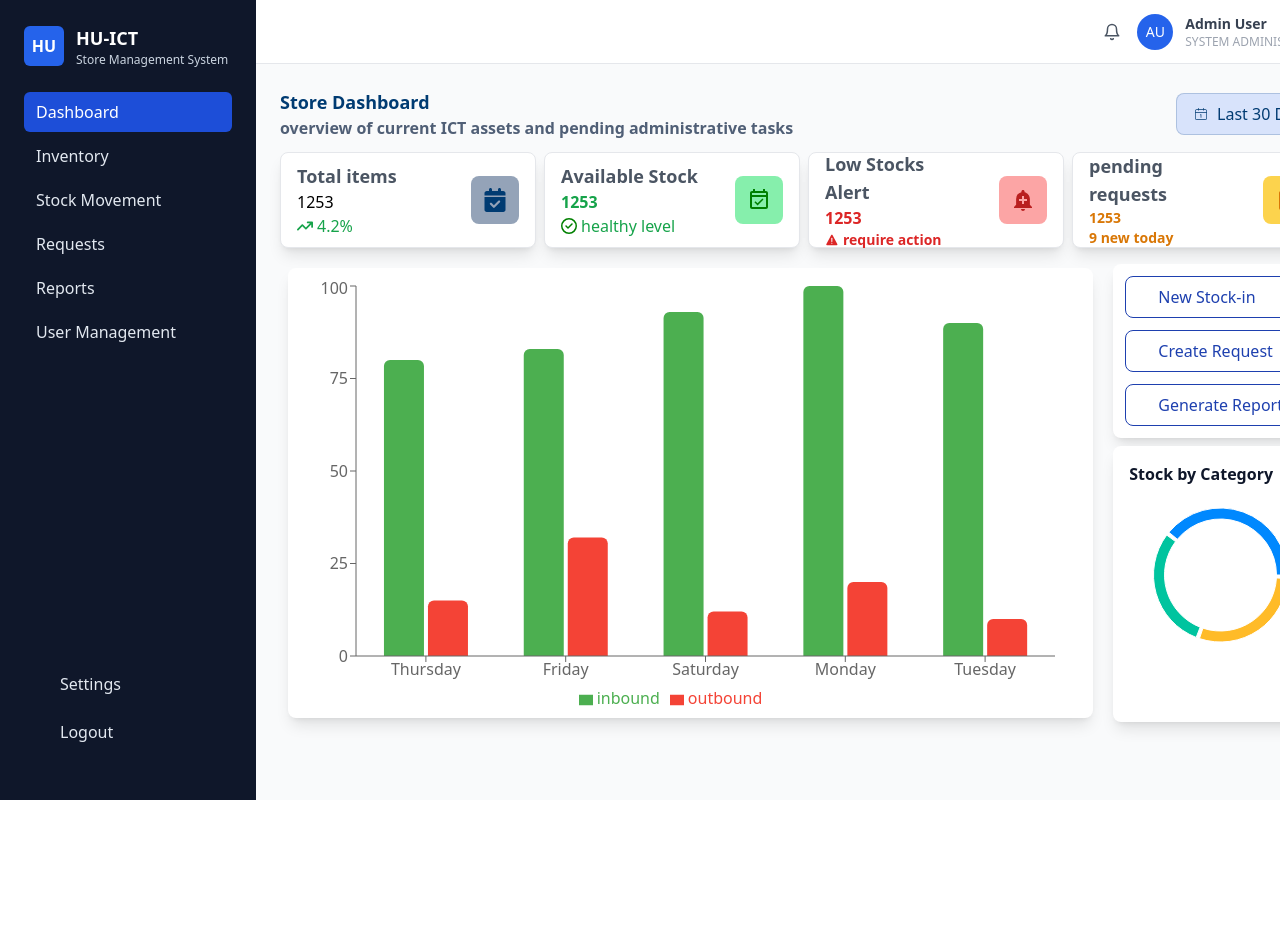
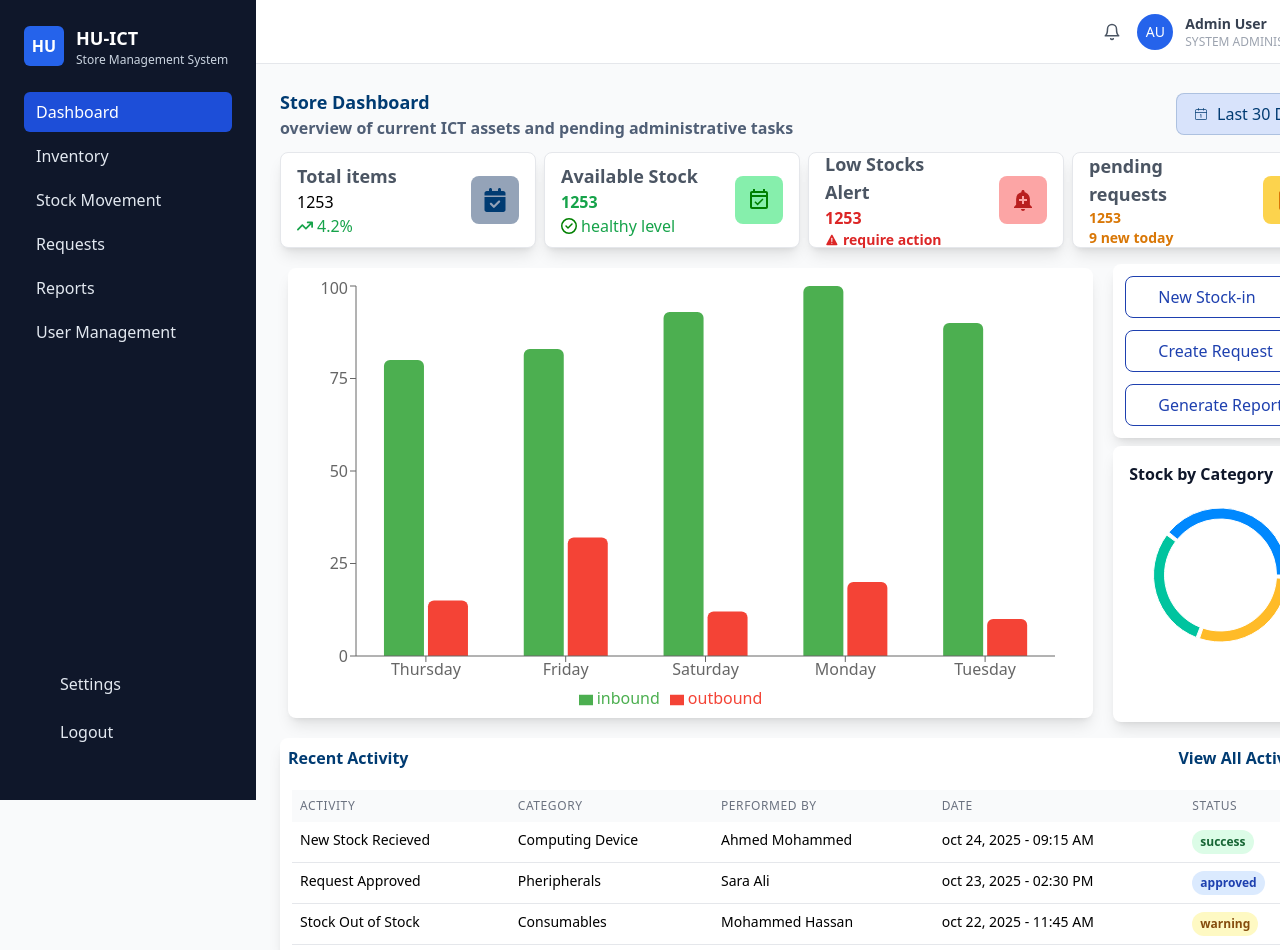
Before and after one commit to mesfin61/HU-ICD-Store-Management-system, a React app in the folder frontend/: page / in a window 1280 px wide. Shown: the top 950 px of the page. Before the commit the page ends 800 px from the top, so only its background shows below. Built offline with nearby package versions, Linux system fonts and the light colour scheme; the HTML template or start-up script is replaced by a standard one.

Commit message:
recent activities card added

```diff
--- /dev/null
+++ b/frontend/src/components/dashboard/RecentActivities.jsx
@@ -0,0 +1,90 @@
+import React from "react";
+import { Link } from "react-router-dom";
+
+const activities = [
+  {
+    activity: "New Stock Recieved",
+    category: "Computing Device",
+    performedBy: "Ahmed Mohammed",
+    Date: "oct 24, 2025 - 09:15 AM",
+    status: "success",
+  },
+  {
+    activity: "Request Approved",
+    category: "Pheripherals",
+    performedBy: "Sara Ali",
+    Date: "oct 23, 2025 - 02:30 PM",
+    status: "approved",
+  },
+  {
+    activity: "Stock Out of Stock",
+    category: "Consumables",
+    performedBy: "Mohammed Hassan",
+    Date: "oct 22, 2025 - 11:45 AM",
+    status: "warning",
+  },
+];
+
+function RecentActivities() {
+  return (
+    <div className="flex flex-col mb-2 bg-white shadow-lg rounded-lg gap-2">
+      <div className="flex flex-row justify-between items-center px-2 pt-2">
+        <h2 className="font-bold text-primary">Recent Activity</h2>
+        <Link className="text-primary no-underline hover:underline font-bold">
+          View All Activities
+        </Link>
+      </div>
+      <div className="p-3 justify-between overflow-x-auto">
+        <table className="w-full min-w-[640px] table-auto text-sm">
+          <thead>
+            <tr className="bg-gray-50">
+              <th className="text-left p-2 text-xs font-medium text-gray-500 uppercase tracking-wider">
+                Activity
+              </th>
+              <th className="text-left p-2 text-xs font-medium text-gray-500 uppercase tracking-wider">
+                Category
+              </th>
+              <th className="text-left p-2 text-xs font-medium text-gray-500 uppercase tracking-wider">
+                Performed By
+              </th>
+              <th className="text-left p-2 text-xs font-medium text-gray-500 uppercase tracking-wider">
+                Date
+              </th>
+              <th className="text-left p-2 text-xs font-medium text-gray-500 uppercase tracking-wider">
+                Status
+              </th>
+            </tr>
+          </thead>
+          <tbody>
+            {activities.map((activity, index) => (
+              <tr
+                key={index}
+                className="border-b even:bg-white hover:bg-gray-50"
+              >
+                <td className="p-2 align-top">{activity.activity}</td>
+                <td className="p-2 align-top">{activity.category}</td>
+                <td className="p-2 align-top">{activity.performedBy}</td>
+                <td className="p-2 align-top">{activity.Date}</td>
+                <td className="p-2 align-top">
+                  <span
+                    className={`inline-flex items-center px-2 py-1 rounded-full text-xs font-semibold ${
+                      activity.status === "success"
+                        ? "bg-green-100 text-green-800"
+                        : activity.status === "approved"
+                          ? "bg-blue-100 text-blue-800"
+                          : "bg-yellow-100 text-yellow-800"
+                    }`}
+                  >
+                    {activity.status}
+                  </span>
+                </td>
+              </tr>
+            ))}
+          </tbody>
+        </table>
+      </div>
+    </div>
+  );
+}
+
+export default RecentActivities;
--- a/frontend/src/pages/Dashboard.jsx
+++ b/frontend/src/pages/Dashboard.jsx
@@ -3,6 +3,7 @@ import Stats from "../components/dashboard/Stats";
 import InventoryTrendsChart from "../components/dashboard/InventoryTrendsChart";
 import QuickActions from "../components/dashboard/QuickActions";
 import StockCategory from "../components/dashboard/StockCategory";
+import RecentActivities from "../components/dashboard/RecentActivities";
 
 export default function Dashboard() {
   return (
@@ -18,7 +19,7 @@ export default function Dashboard() {
           <StockCategory />
         </div>
       </div>
-      <div></div>
+      <RecentActivities />
     </div>
   );
 }
```
